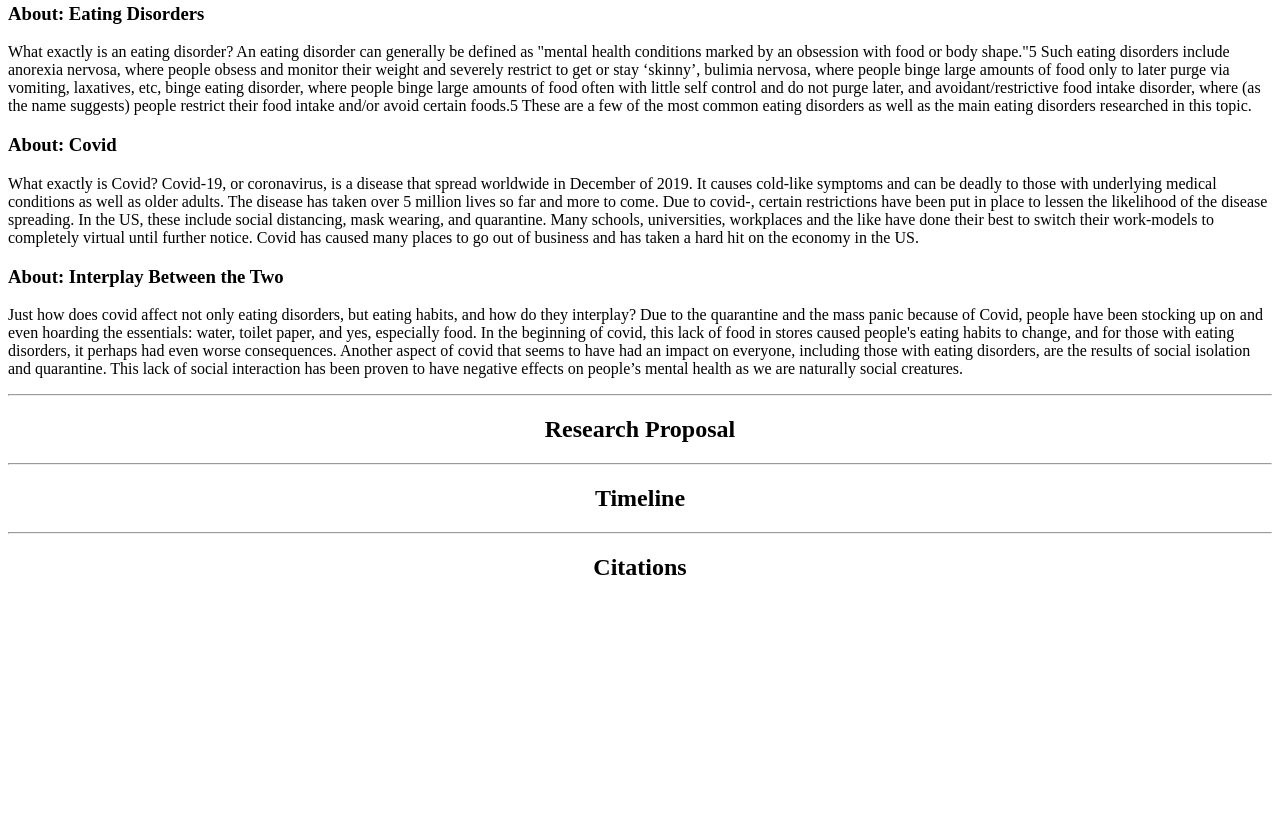
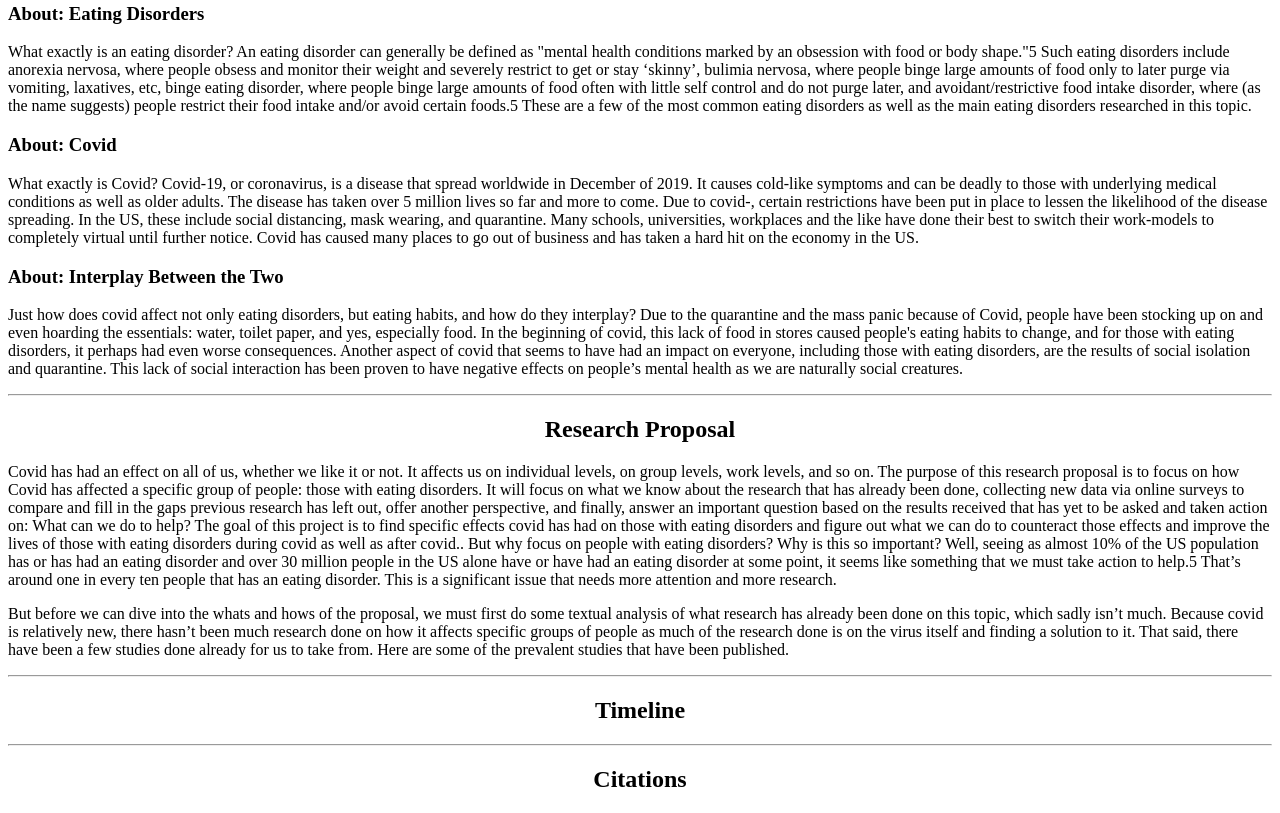
Before and after one commit to Voobhugho/voobhugho.github.io, a plain HTML site: page index.html in a window 1280 px wide. Shown: the part 360-1173 px from the top of the page. Before the commit the page ends 961 px from the top, so only its background shows below. Drawn offline with Linux system fonts and the light colour scheme.

Commit message:
first paragraphs

```diff
--- a/index.html
+++ b/index.html
@@ -27,6 +27,11 @@
 <hr>
 <center><h2><a id="PROPOSAL">Research Proposal</a></h2></center>
 
+<p>Covid has had an effect on all of us, whether we like it or not. It affects us on individual levels, on group levels, work levels, and so on. The purpose of this research proposal is to focus on how Covid has affected a specific group of people: those with eating disorders. It will focus on what we know about the research that has already been done, collecting new data via online surveys to compare and fill in the gaps previous research has left out, offer another perspective, and finally, answer an important question based on the results received that has yet to be asked and taken action on: What can we do to help? The goal of this project is to find specific effects covid has had on those with eating disorders and figure out what we can do to counteract those effects and improve the lives of those with eating disorders during covid as well as after covid.. But why focus on people with eating disorders? Why is this so important? Well, seeing as almost 10% of the US population has or has had an eating disorder and over 30 million people in the US alone have or have had an eating disorder at some point, it seems like something that we must take action to help.5 That’s around one in every ten people that has an eating disorder. This is a significant issue that needs more attention and more research.
+
+</p>
+<p>But before we can dive into the whats and hows of the proposal, we must first do some textual analysis of what research has already been done on this topic, which sadly isn’t much. Because covid is relatively new, there hasn’t been much research done on how it affects specific groups of people as much of the research done is on the virus itself and finding a solution to it. That said, there have been a few studies done already for us to take from. Here are some of the prevalent studies that have been published.
+</p>
 
 
 
```
Also changed, not shown: 1 other file.
